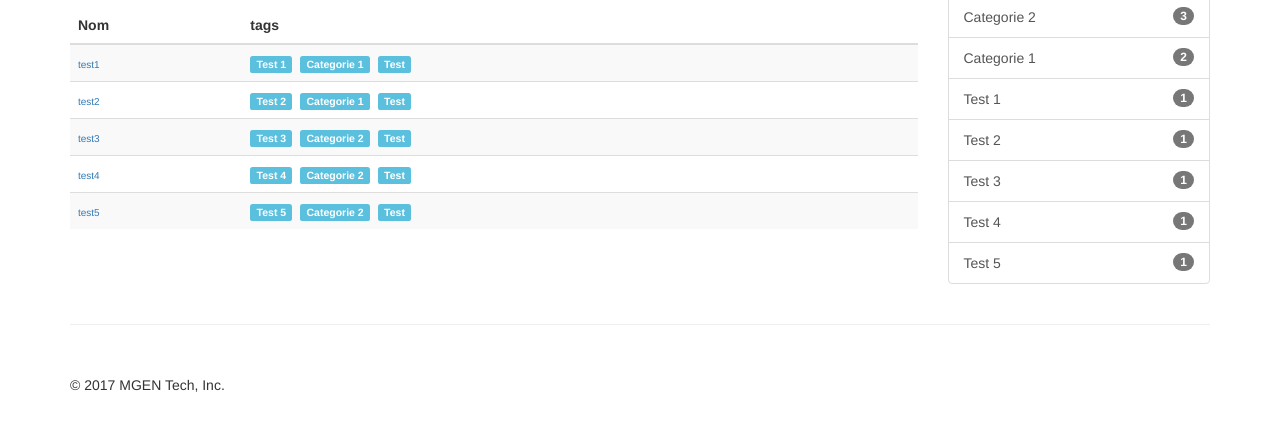
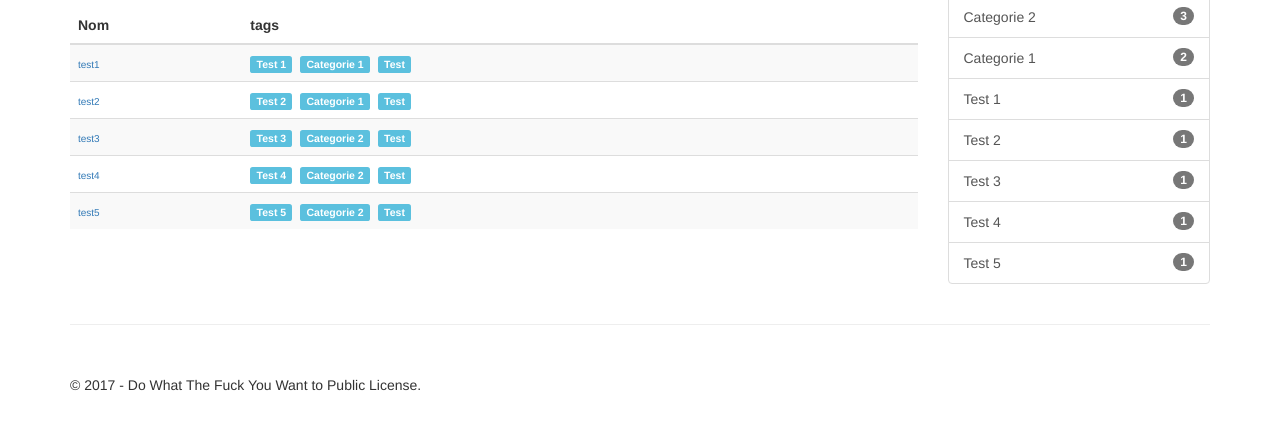
Before and after one commit to matgou/DSA_Link, a plain HTML site: page index.html in a window 1280 px wide. Shown: the part 156-586 px from the top of the page. Drawn offline with Linux system fonts and the light colour scheme.

Commit message:
update licence on page

```diff
--- a/list.html
+++ b/list.html
@@ -65,6 +65,6 @@
       <hr>
 
       <footer>
-        <p>&copy; 2017 MGEN Tech, Inc.</p>
+        <p>&copy; 2017 -  Do What The Fuck You Want to Public License.</p>
       </footer>
     </div> <!-- /container -->
```
